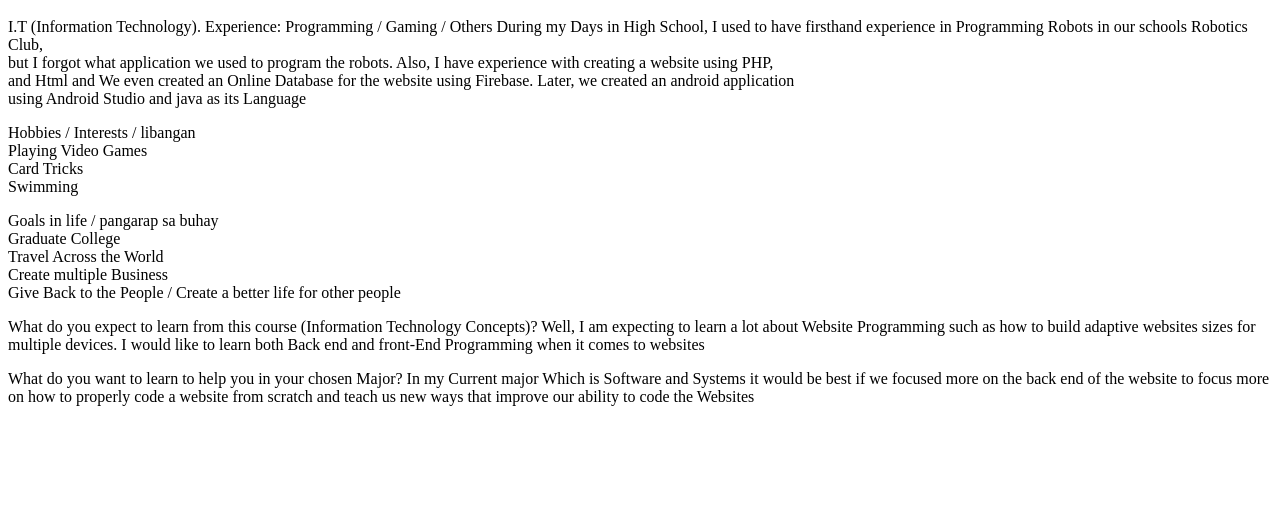
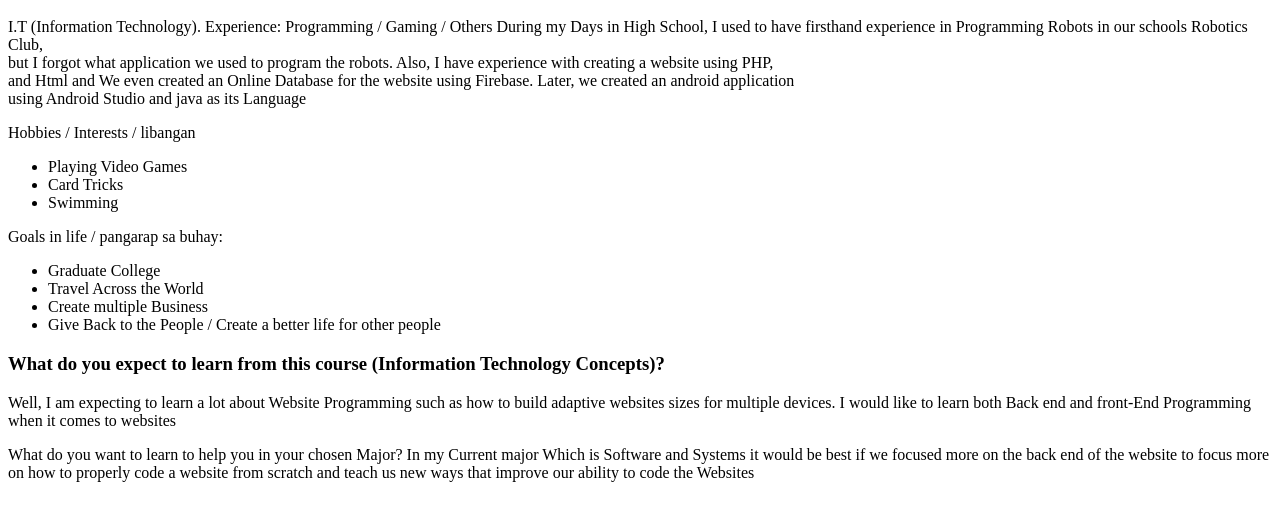
Before and after one commit to JanNavarrete490/JanNavarrete490.github.io, a plain HTML site: page index.html in a window 1280 px wide. Shown: the part 48-568 px from the top of the page. Drawn offline with Linux system fonts and the light colour scheme.

Commit message:
Update index.html

```diff
--- a/index.html
+++ b/index.html
@@ -8,17 +8,23 @@ but I forgot what application we used to program the robots. Also, I have experi
 and Html and We even created an Online Database for the website using Firebase. Later, we created an android application <br>
 using Android Studio and java as its Language <p>
 <p>Hobbies / Interests / libangan<br>
-Playing Video Games<br>
-Card Tricks<br>
-Swimming <p>
-<p>Goals in life / pangarap sa buhay<br>
-Graduate College<br>
-Travel Across the World<br>
-Create multiple Business<br>
-Give Back to the People / Create a better life for other people <p>
-<p>What do you expect to learn from this course (Information Technology Concepts)?
+<ul>
+  <li>Playing Video Games</li>
+  <li>Card Tricks</li>
+  <li>Swimming </li>
+</ul>
+<p>Goals in life / pangarap sa buhay:
+<ul>
+  <li>Graduate College</li>
+  <li>Travel Across the World</li>
+  <li>Create multiple Business</li>
+  <li>Give Back to the People / Create a better life for other people</li>
+</ul>
 
-Well, I am expecting to learn a lot about Website Programming such as how to build adaptive websites sizes for multiple devices. I would like to learn both Back end and front-End Programming when it comes to websites <p>
+<h3>What do you expect to learn from this course (Information Technology Concepts)?</h3>
+  <p>
+  Well, I am expecting to learn a lot about Website Programming such as how to build adaptive websites sizes for multiple devices.
+  I would like to learn both Back end and front-End Programming when it comes to websites <p>
 <p>What do you want to learn to help you in your chosen Major?
 
 In my Current major Which is Software and Systems it would be best if we focused more on the back end of the website to focus more on how to properly code a website from scratch and teach us new ways that improve our ability to code the Websites <p>
```
